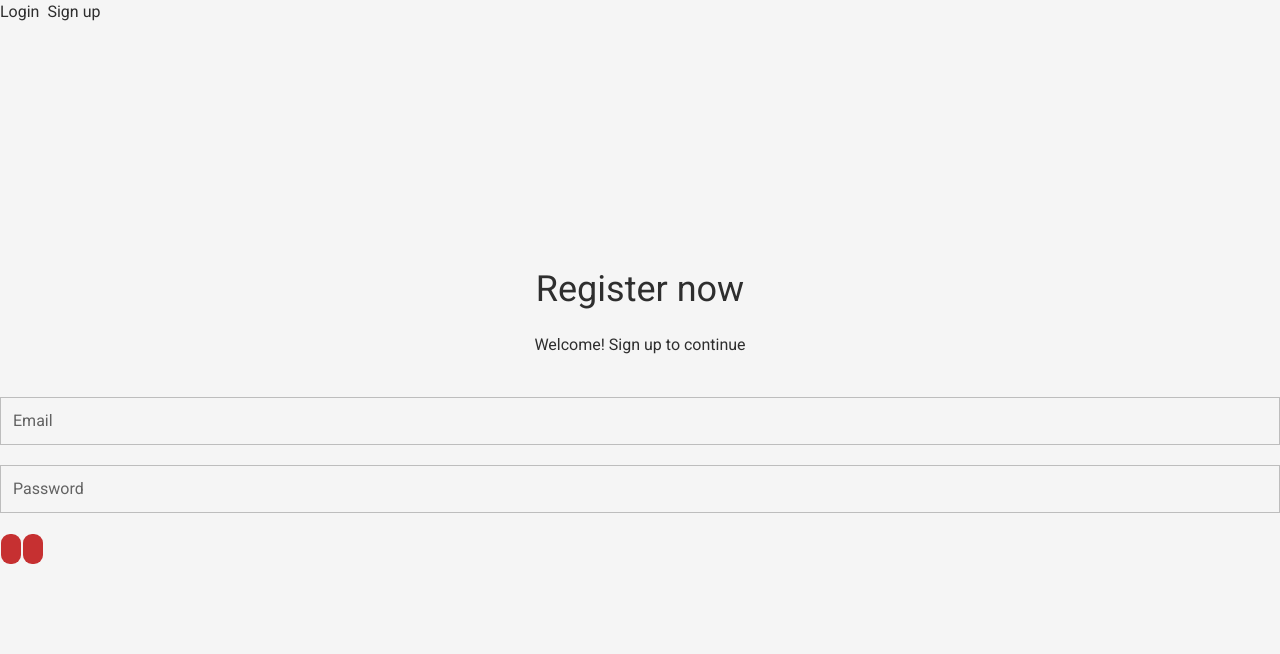
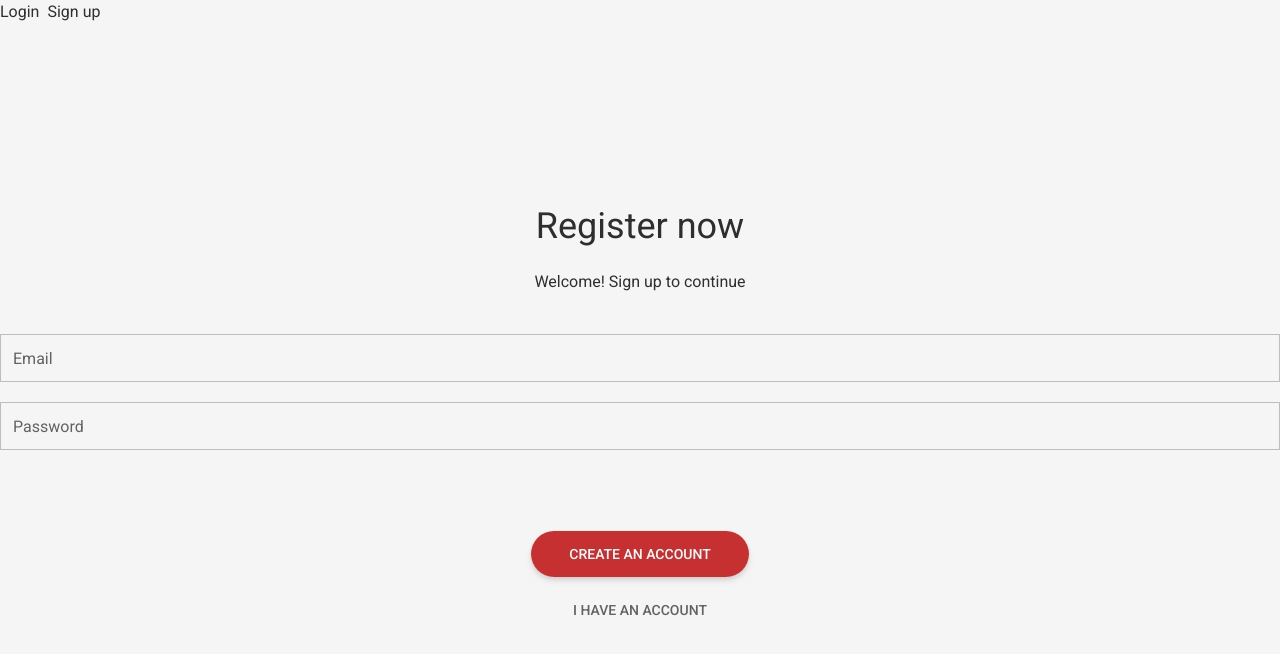
Before and after one commit to Florence100/cv-builder, a Next.js app: page /auth/signup in a window 1280 px wide. Shown: the top 654 px of the page. Built offline with nearby package versions, Linux system fonts and the light colour scheme; what @apollo/client-integration-nextjs would draw is missing.

Commit message:
styles: add ui for signup page

```diff
--- a/src/app/styles/globals.css
+++ b/src/app/styles/globals.css
@@ -21,7 +21,7 @@
   --accent-foreground: oklch(0.205 0 0);
   --destructive: oklch(0.577 0.245 27.325);
   --border: rgba(0, 0, 0, 0.23);
-  --input: rgb(245, 245, 245, 1);
+  --input: rgba(245, 245, 245, 1);
   --ring: oklch(0.708 0 0);
   --chart-1: oklch(0.87 0 0);
   --chart-2: oklch(0.556 0 0);
--- a/src/pages/signup/ui/SignupPage.tsx
+++ b/src/pages/signup/ui/SignupPage.tsx
@@ -17,16 +17,27 @@ export const SignupPage = () => {
           <Input
             type="email"
             placeholder={t('emailPlaceholder')}
-            className="h-12 p-3 text-base placeholder:text-base bg-transparent border-border rounded-none"
+            className="h-12 p-3 !text-base placeholder:text-base bg-transparent border-border rounded-none"
           />
           <Input
             type="password"
             placeholder={t('passwordPlaceholder')}
-            className="h-12 p-3 text-base placeholder:text-base bg-transparent border-border rounded-none"
+            className="h-12 p-3 !text-base placeholder:text-base bg-transparent border-border rounded-none"
           />
-          <div>
-            <Button />
-            <Button />
+          <div className="flex flex-col items-center gap-2 mt-15">
+            <Button
+              type="submit"
+              className="w-55 h-12 uppercase rounded-full shadow-md cursor-pointer "
+            >
+              {t('submitButton')}
+            </Button>
+            <Button
+              type="button"
+              variant="ghost"
+              className="w-55 h-12 text-transform: uppercase text-muted-foreground cursor-pointer"
+            >
+              {t('haveAccountButton')}
+            </Button>
           </div>
         </form>
       </div>
--- a/src/shared/i18n/messages/en.json
+++ b/src/shared/i18n/messages/en.json
@@ -5,7 +5,9 @@
       "title": "Register now",
       "subtitle": "Welcome! Sign up to continue",
       "emailPlaceholder": "Email",
-      "passwordPlaceholder": "Password"
+      "passwordPlaceholder": "Password",
+      "submitButton": "Create an account",
+      "haveAccountButton": "I have an account"
     }
   },
   "widgets": {
--- a/src/shared/i18n/messages/ru.json
+++ b/src/shared/i18n/messages/ru.json
@@ -5,7 +5,9 @@
       "title": "Зарегистрируйтесь",
       "subtitle": "Добро пожаловать! Создайте аккаунт, чтобы продолжить",
       "emailPlaceholder": "Почта",
-      "passwordPlaceholder": "Пароль"
+      "passwordPlaceholder": "Пароль",
+      "submitButton": "Создать аккаунт",
+      "haveAccountButton": "У меня есть аккаунт"
     }
   },
   "widgets": {
```
